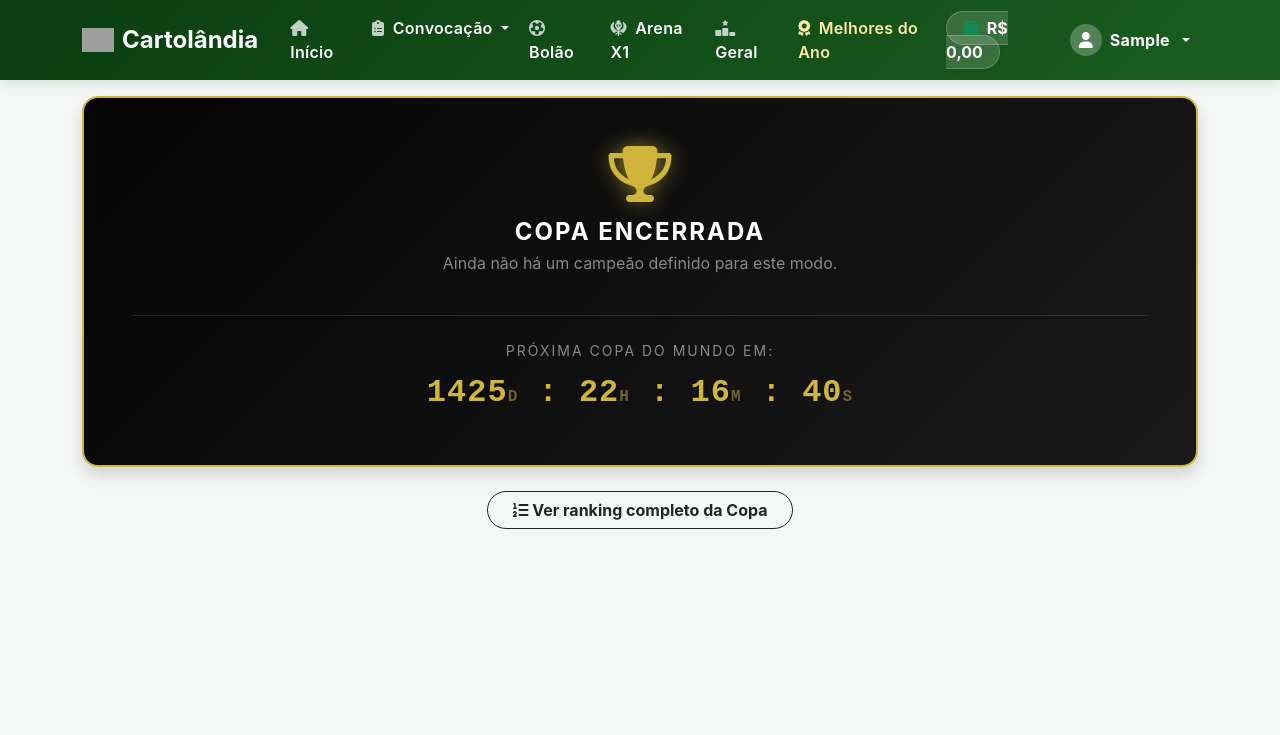
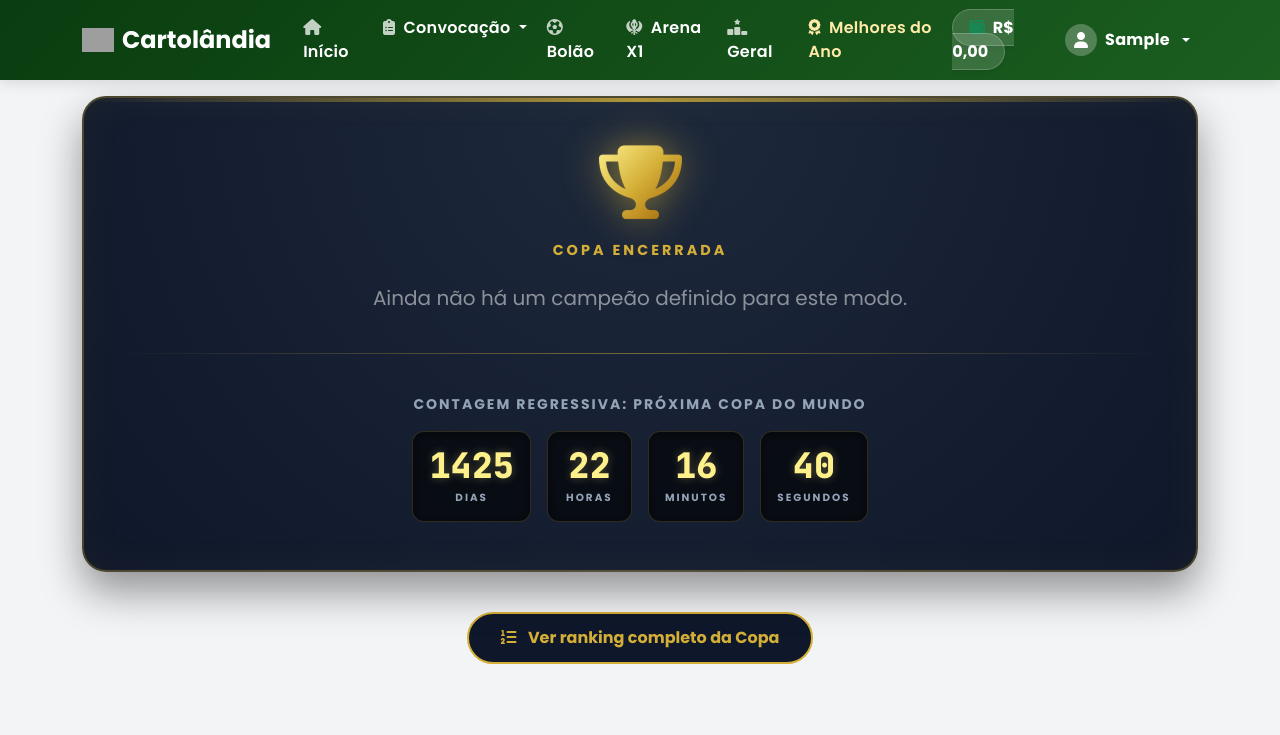
Before and after one commit to JullioDutra/BolaoCopa, a Django app: page /convocacao/copa/ in a window 1280 px wide. Shown: the top 735 px of the page. Run offline with Django 5.2, Linux system fonts and the light colour scheme; the visitor is signed in with stand-in values (Sample User, id 1); data that the repository does not hold is empty; grey boxes are pictures that could not be loaded.

Commit message:
Refactor Copa Mural HTML structure and styles

```diff
--- a/templates/convocacao/copa_mural.html
+++ b/templates/convocacao/copa_mural.html
@@ -2,50 +2,226 @@
 {% block title %}Mural da Copa - Cartolândia{% endblock %}
 
 {% block content %}
+<!-- Google Fonts: Poppins para texto, JetBrains Mono para o placar -->
+<link href="https://fonts.googleapis.com/css2?family=Poppins:wght@400;500;600;700;800&family=JetBrains+Mono:wght@700;800&display=swap" rel="stylesheet">
+
 <style>
-    .scoreboard-font { font-family: 'Courier New', Courier, monospace; letter-spacing: 1px; text-shadow: 1px 1px 2px rgba(0,0,0,0.4); }
+    :root {
+        --dourado-premium: #d4af37;
+        --dourado-claro: #fef08a;
+        --dourado-escuro: #a16207;
+        --bg-escuro: #0f172a;
+        --bg-card: #1e293b;
+    }
+
+    body {
+        font-family: 'Poppins', sans-serif;
+        background-color: #f3f4f6;
+    }
+
+    /* Card do Hall da Fama */
+    .hall-of-fame-card {
+        background: radial-gradient(circle at top center, #1e293b 0%, #0f172a 100%);
+        border: 2px solid rgba(212, 175, 55, 0.3);
+        border-radius: 1.5rem;
+        box-shadow: 0 20px 40px rgba(0, 0, 0, 0.4), inset 0 0 40px rgba(212, 175, 55, 0.05);
+        padding: 3rem 2rem;
+        position: relative;
+        overflow: hidden;
+        text-align: center;
+        margin-bottom: 2.5rem;
+    }
+
+    /* Brilho no topo do card */
+    .hall-of-fame-card::before {
+        content: '';
+        position: absolute;
+        top: 0; left: 0; right: 0; height: 4px;
+        background: linear-gradient(90deg, transparent, var(--dourado-premium), transparent);
+        opacity: 0.8;
+    }
+
+    /* Troféu com pulso brilhante */
+    .trophy-icon {
+        font-size: 4.5rem;
+        background: linear-gradient(135deg, var(--dourado-claro), var(--dourado-premium), var(--dourado-escuro));
+        -webkit-background-clip: text;
+        -webkit-text-fill-color: transparent;
+        filter: drop-shadow(0 0 15px rgba(212, 175, 55, 0.5));
+        animation: pulse-gold 2.5s infinite;
+        margin-bottom: 1.5rem;
+    }
+
+    @keyframes pulse-gold {
+        0% { filter: drop-shadow(0 0 10px rgba(212, 175, 55, 0.4)); transform: scale(1); }
+        50% { filter: drop-shadow(0 0 25px rgba(212, 175, 55, 0.8)); transform: scale(1.05); }
+        100% { filter: drop-shadow(0 0 10px rgba(212, 175, 55, 0.4)); transform: scale(1); }
+    }
+
+    /* Nome do Campeão */
+    .champion-name {
+        font-size: 2.5rem;
+        font-weight: 800;
+        letter-spacing: 1px;
+        color: white;
+        text-transform: uppercase;
+        margin: 0.5rem 0;
+        text-shadow: 0 4px 10px rgba(0,0,0,0.5);
+    }
+
+    .champion-stats {
+        display: inline-block;
+        background: rgba(255, 255, 255, 0.1);
+        backdrop-filter: blur(4px);
+        border: 1px solid rgba(255, 255, 255, 0.2);
+        color: #e2e8f0;
+        padding: 0.5rem 1.5rem;
+        border-radius: 50px;
+        font-size: 0.95rem;
+        font-weight: 600;
+        letter-spacing: 1px;
+    }
+
+    /* Divisória Premium */
+    .premium-divider {
+        height: 1px;
+        background: linear-gradient(90deg, transparent, rgba(212, 175, 55, 0.5), transparent);
+        margin: 2.5rem 0;
+    }
+
+    /* Relógio Digital / Placar */
+    .countdown-wrapper {
+        display: flex;
+        justify-content: center;
+        gap: 1rem;
+        flex-wrap: wrap;
+        margin-top: 1rem;
+    }
+
+    .time-box {
+        background: rgba(0, 0, 0, 0.6);
+        border: 1px solid rgba(212, 175, 55, 0.2);
+        border-radius: 0.75rem;
+        padding: 1rem;
+        min-width: 85px;
+        box-shadow: inset 0 2px 10px rgba(0,0,0,0.5);
+        display: flex;
+        flex-direction: column;
+        align-items: center;
+    }
+
+    .time-val {
+        font-family: 'JetBrains Mono', monospace;
+        font-size: 2.2rem;
+        font-weight: 800;
+        color: var(--dourado-claro);
+        line-height: 1;
+        text-shadow: 0 0 10px rgba(254, 240, 138, 0.3);
+    }
+
+    .time-label {
+        font-size: 0.65rem;
+        color: #94a3b8;
+        text-transform: uppercase;
+        font-weight: 700;
+        letter-spacing: 2px;
+        margin-top: 0.4rem;
+    }
+
+    /* Botão Dark Mode */
+    .btn-ranking-dark {
+        background: var(--bg-escuro);
+        color: var(--dourado-premium);
+        border: 2px solid var(--dourado-premium);
+        font-size: 1rem;
+        padding: 0.75rem 2rem;
+        border-radius: 50px;
+        transition: all 0.3s ease;
+    }
+
+    .btn-ranking-dark:hover {
+        background: var(--dourado-premium);
+        color: var(--bg-escuro);
+        transform: translateY(-2px);
+        box-shadow: 0 10px 20px rgba(212, 175, 55, 0.2);
+    }
 </style>
 
-<div class="card text-white p-5 shadow border-0 rounded-4 text-center position-relative overflow-hidden mb-4"
-     style="background: linear-gradient(135deg, #050505, #1a1a1a); border: 2px solid #cfb53b !important;">
-    <i class="fa-solid fa-trophy mb-3" style="font-size: 3.5rem; color: #cfb53b; text-shadow: 0 0 20px rgba(207,181,59,.6);"></i>
-    <h4 class="text-uppercase fw-bold mb-1" style="letter-spacing: 2px;">Copa encerrada</h4>
+<div class="hall-of-fame-card">
+    <i class="fa-solid fa-trophy trophy-icon"></i>
+
+    <h5 class="text-uppercase fw-bold mb-4" style="color: var(--dourado-premium); letter-spacing: 3px; font-size: 0.9rem;">
+        Copa Encerrada
+    </h5>
 
     {% if campeao %}
-        <p class="text-white-50 mb-2">O Craque que mais acertou a convocação foi:</p>
-        <h2 class="fw-bold" style="color: #cfb53b;">{{ campeao.usuario.first_name|default:campeao.usuario.username }}</h2>
-        <p class="text-white-50">{{ campeao.acertos }} de {{ campeao.total_oficiais }} jogadores acertados</p>
+        <p class="text-white-50 mb-1 fw-medium" style="font-size: 0.9rem; text-transform: uppercase; letter-spacing: 1px;">
+            O Craque da Convocação
+        </p>
+        <h2 class="champion-name">{{ campeao.usuario.first_name|default:campeao.usuario.username }}</h2>
+        <div class="champion-stats mt-3">
+            <i class="fa-solid fa-crosshairs text-warning me-2"></i> {{ campeao.acertos }} / {{ campeao.total_oficiais }} acertos
+        </div>
     {% else %}
-        <p class="text-white-50">Ainda não há um campeão definido para este modo.</p>
+        <p class="text-white-50 fs-5 mb-0">Ainda não há um campeão definido para este modo.</p>
     {% endif %}
 
-    <hr class="border-secondary my-4">
-    <p class="small text-uppercase text-white-50 mb-2" style="letter-spacing: 2px;">Próxima Copa do Mundo em:</p>
-    <div id="timer-copa-2030" class="fs-2 fw-bold scoreboard-font" style="color: #cfb53b;">--:--:--:--</div>
+    <div class="premium-divider"></div>
+
+    <p class="small text-uppercase mb-3 fw-bold" style="letter-spacing: 2px; color: #94a3b8;">
+        Contagem regressiva: Próxima Copa do Mundo
+    </p>
+
+    <div class="countdown-wrapper" id="timer-copa-container">
+        <div class="time-box">
+            <div class="time-val" id="t-dias">00</div>
+            <div class="time-label">Dias</div>
+        </div>
+        <div class="time-box">
+            <div class="time-val" id="t-horas">00</div>
+            <div class="time-label">Horas</div>
+        </div>
+        <div class="time-box">
+            <div class="time-val" id="t-minutos">00</div>
+            <div class="time-label">Minutos</div>
+        </div>
+        <div class="time-box">
+            <div class="time-val" id="t-segundos">00</div>
+            <div class="time-label">Segundos</div>
+        </div>
+    </div>
 </div>
 
 <div class="text-center">
-    <a href="{% url 'convocacao:ranking_convocacao' %}" class="btn btn-outline-dark rounded-pill px-4 fw-bold">
-        <i class="fa-solid fa-list-ol"></i> Ver ranking completo da Copa
+    <a href="{% url 'convocacao:ranking_convocacao' %}" class="btn btn-ranking-dark fw-bold">
+        <i class="fa-solid fa-list-ol me-2"></i> Ver ranking completo da Copa
     </a>
 </div>
 
 <script>
     const deadlineCopa = new Date("{{ proxima_copa_iso }}").getTime();
+
     function updateTimerCopa() {
         const now = new Date().getTime();
         const diff = deadlineCopa - now;
-        const el = document.getElementById("timer-copa-2030");
+
         if (diff <= 0) {
-            el.innerHTML = "<span class='text-danger'>A Copa começou! 🎉</span>";
+            document.getElementById("timer-copa-container").innerHTML =
+                "<h3 class='text-success fw-bold mt-3 mb-0' style='letter-spacing: 1px;'>A Copa Começou! <i class='fa-solid fa-earth-americas ms-2'></i></h3>";
             return;
         }
-        const d = Math.floor(diff / (1000*60*60*24)).toString().padStart(2,'0');
-        const h = Math.floor((diff % (1000*60*60*24)) / (1000*60*60)).toString().padStart(2,'0');
-        const m = Math.floor((diff % (1000*60*60)) / (1000*60)).toString().padStart(2,'0');
-        const s = Math.floor((diff % (1000*60)) / 1000).toString().padStart(2,'0');
-        el.innerHTML = `${d}<span class="fs-6 opacity-50">D</span> : ${h}<span class="fs-6 opacity-50">H</span> : ${m}<span class="fs-6 opacity-50">M</span> : ${s}<span class="fs-6 opacity-50">S</span>`;
+
+        const d = Math.floor(diff / (1000 * 60 * 60 * 24)).toString().padStart(2, '0');
+        const h = Math.floor((diff % (1000 * 60 * 60 * 24)) / (1000 * 60 * 60)).toString().padStart(2, '0');
+        const m = Math.floor((diff % (1000 * 60 * 60)) / (1000 * 60)).toString().padStart(2, '0');
+        const s = Math.floor((diff % (1000 * 60)) / 1000).toString().padStart(2, '0');
+
+        document.getElementById('t-dias').innerText = d;
+        document.getElementById('t-horas').innerText = h;
+        document.getElementById('t-minutos').innerText = m;
+        document.getElementById('t-segundos').innerText = s;
     }
+
     setInterval(updateTimerCopa, 1000);
     updateTimerCopa();
 </script>
```
